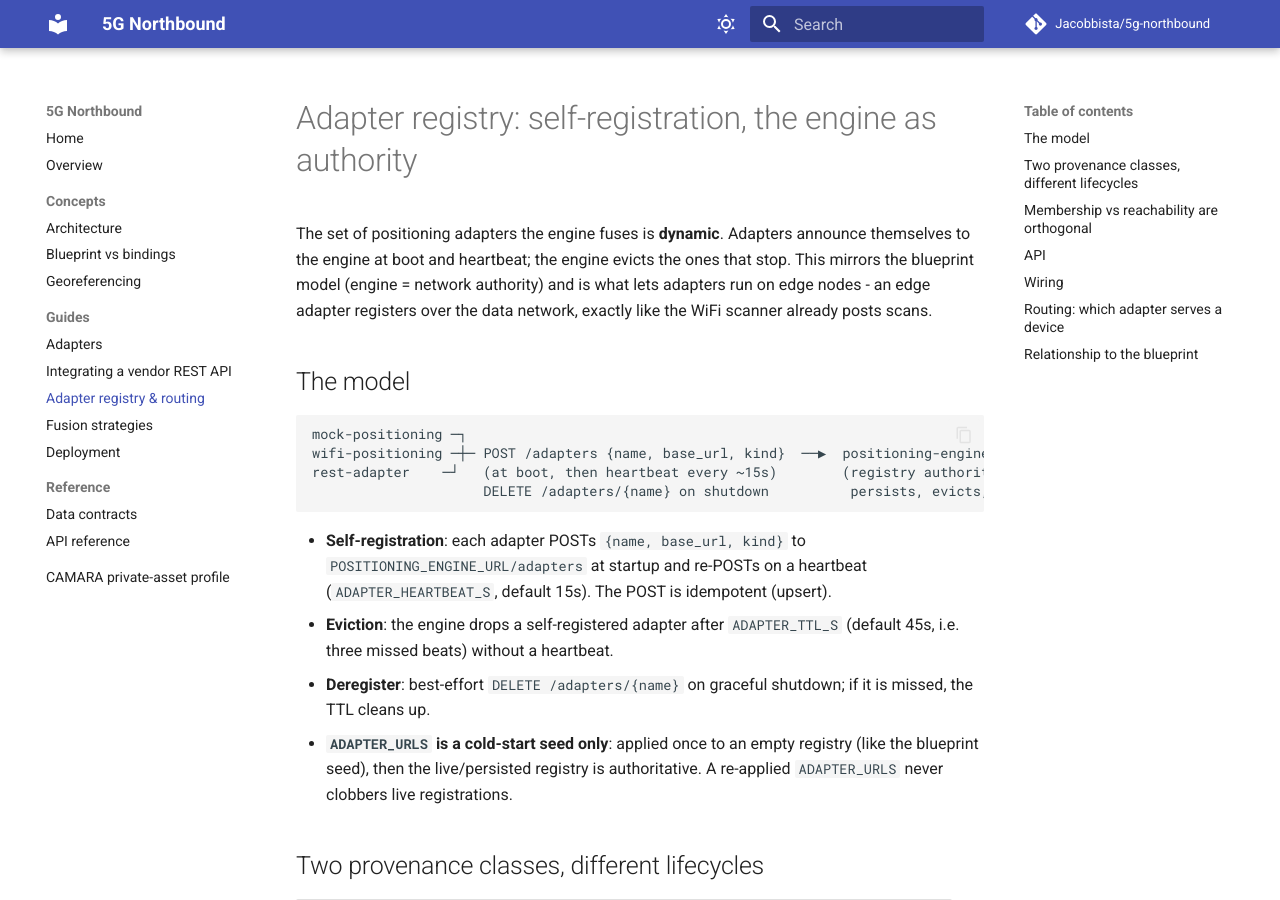
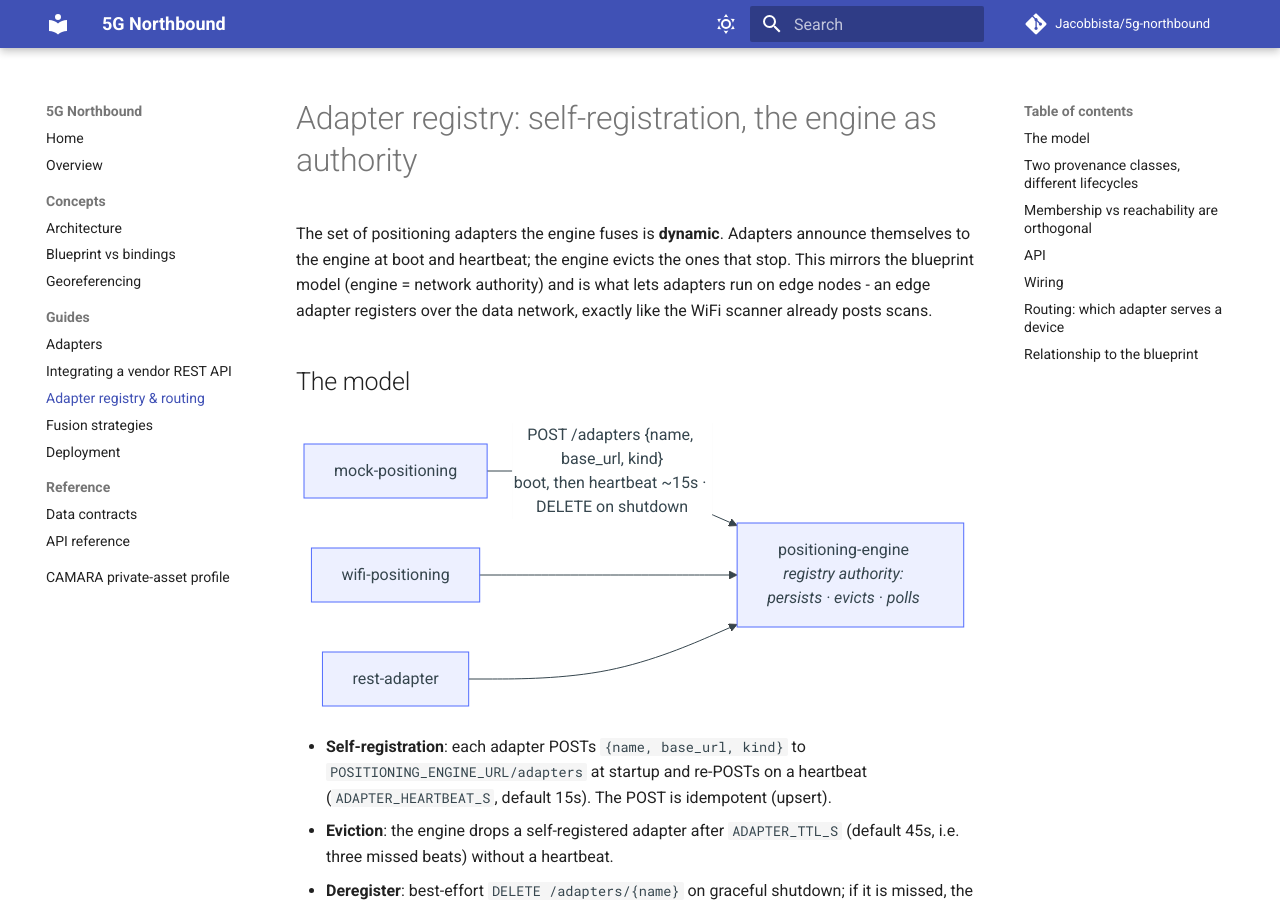
Before and after one commit to Jacobbista/5g-northbound, an MkDocs documentation site: the page built from docs/adapter-registry.md, in a window 1280 px wide and 900 px high. Built offline with MkDocs 1.6.1 and Material for MkDocs 9.7.7, drawn with Linux system fonts in a browser that asks for light colours; comment, search, counter and statistics services are not loaded.

Commit message:
docs: convert the last ASCII diagrams to mermaid
Adapter self-registration, the blueprint-authority flow, and the
wifi-positioning startup branch were still ASCII art; render as mermaid.

````diff
--- a/docs/adapter-registry.md
+++ b/docs/adapter-registry.md
@@ -8,11 +8,12 @@ the data network, exactly like the WiFi scanner already posts scans.
 
 ## The model
 
-```
-mock-positioning ─┐
-wifi-positioning ─┼─ POST /adapters {name, base_url, kind}  ──▶  positioning-engine
-rest-adapter    ─┘   (at boot, then heartbeat every ~15s)        (registry authority:
-                     DELETE /adapters/{name} on shutdown          persists, evicts, polls)
+```mermaid
+flowchart LR
+    M["mock-positioning"] -->|"POST /adapters {name, base_url, kind}<br/>boot, then heartbeat ~15s · DELETE on shutdown"| E
+    W["wifi-positioning"] --> E
+    R["rest-adapter"] --> E
+    E["positioning-engine<br/><i>registry authority:<br/>persists · evicts · polls</i>"]
 ```
 
 - **Self-registration**: each adapter POSTs `{name, base_url, kind}` to
````
Also changed, not shown: docs/blueprint-vs-bindings.md (+12 -18 lines).
